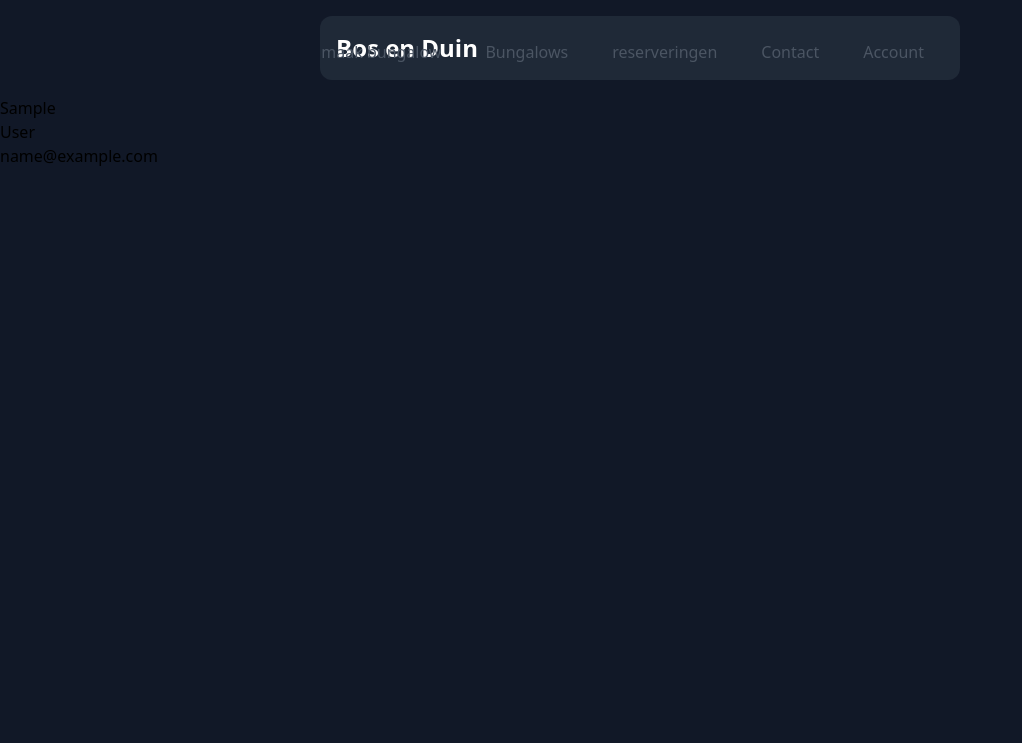
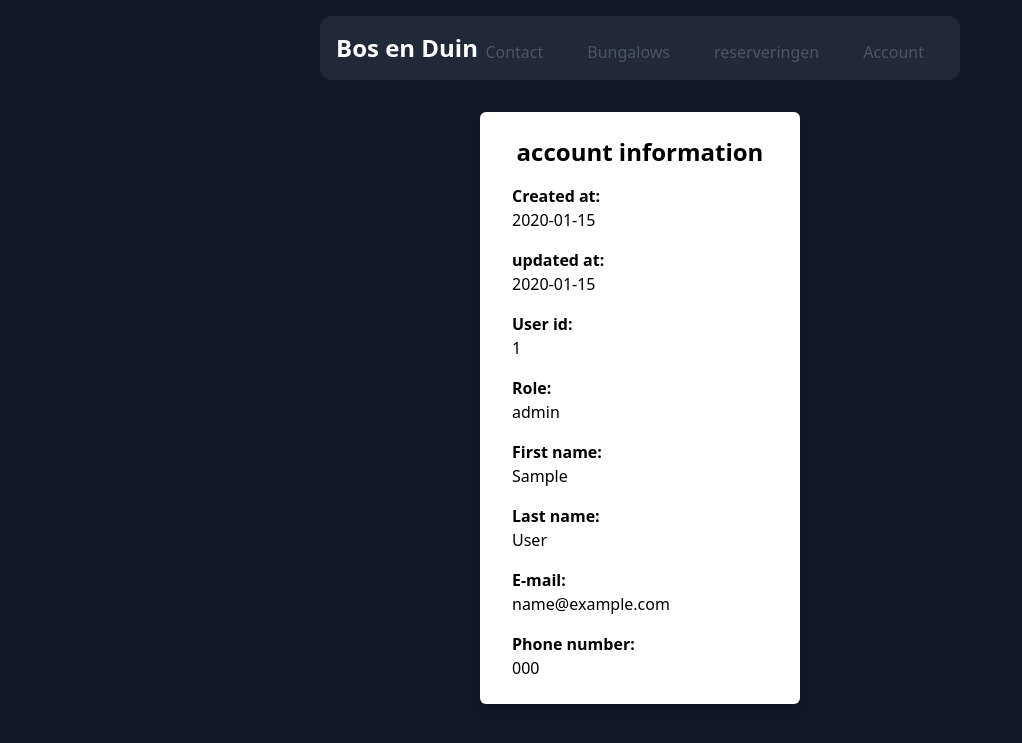
Before and after one commit to DowneyX/webtechnologie-project, a Flask app: page /account in a window 1280 px wide. Shown: the top 743 px of the page, without its empty margins (0-1022 px from the left). Run offline with Flask 2, Linux system fonts and the light colour scheme; a user stored in the database is signed in; tables that the repository leaves empty hold one stand-in row (values such as "Sample post").

Commit message:
added account info, fixed login, added admin logic.

```diff
--- a/website/forms.py
+++ b/website/forms.py
@@ -28,5 +28,5 @@ class Create_user_form(FlaskForm):
 class Login_user_form(FlaskForm):
     email = StringField("e-mail", validators=[DataRequired()])
     password = StringField("password", validators=[DataRequired()])
-    remember = BooleanField("remember")
+    remember = BooleanField("remember me")
     submit = SubmitField("Submit")
--- a/website/routes/views.py
+++ b/website/routes/views.py
@@ -11,7 +11,7 @@ views = Blueprint('views', __name__)
 @views.route('/')
 def home():
     bungalows_obj = Bungalow().query.all()
-    return render_template('bungalows.html', bungalows_obj = bungalows_obj)
+    return render_template('bungalows.html', bungalows_obj = bungalows_obj , user = current_user)
 
 
 @views.route("bungalows/bungalow/<int:bungalow_id>", methods = ['GET', 'POST'])
@@ -34,8 +34,9 @@ def bungalow(bungalow_id):
         # db.session.commit()
         # return redirect(url_for('<url>'))
 
-    return render_template('bungalow.html', bungalow_obj = bungalow_obj, form = form)
+    return render_template('bungalow.html', bungalow_obj = bungalow_obj, form = form , user = current_user)
 
+@login_required
 @views.route("/bungalows/create", methods = ['GET', 'POST'])
 def create_bungalow():
     form = Create_bungalow_form()
@@ -55,9 +56,9 @@ def create_bungalow():
 
         return redirect(url_for('views.bungalow',bungalow_id = bungalow_obj.uuid ))
 
-    return render_template('bungalow_create.html', form = form)
+    return render_template('bungalow_create.html', form = form , user = current_user)
 
-
+@login_required
 @views.route("/bungalows/update/<int:bungalow_id>", methods = ['GET', 'POST'])
 def update_bungalow(bungalow_id):
     form = Create_bungalow_form()
@@ -75,17 +76,21 @@ def update_bungalow(bungalow_id):
         #add to database
         db.session.add(bungalow_obj)
         db.session.commit()
-        return redirect(url_for('views.bungalow',bungalow_id = bungalow_obj.uuid ))
+        return redirect(url_for('views.bungalow',bungalow_id = bungalow_obj.uuid, user = current_user ))
 
     form.title.data = bungalow_obj.title
     form.description.data = bungalow_obj.description
     form.price.data = bungalow_obj.price
     form.max_p.data = bungalow_obj.max_p
 
-    return render_template('bungalow_update.html', form = form)
+    return render_template('bungalow_update.html', form = form, user = current_user)
 
+@login_required
+@views.route('/account')
+def account():
+    return render_template('account.html', user = current_user)
 
-@views.route('/account')
 @login_required
-def account():
-    return render_template('account_overview.html', user = current_user)
+@views.route('/reservations')
+def reservations():
+    return render_template('reservations.html', user = current_user)
--- a/website/static/css/main.css
+++ b/website/static/css/main.css
@@ -546,22 +546,26 @@ Ensure the default browser behavior of the `hidden` attribute.
   margin: 1rem;
 }
 
+.mx-4 {
+  margin-left: 1rem;
+  margin-right: 1rem;
+}
+
 .mx-auto {
   margin-left: auto;
   margin-right: auto;
 }
 
-.mx-4 {
-  margin-left: 1rem;
-  margin-right: 1rem;
+.mt-4 {
+  margin-top: 1rem;
+}
+
+.mt-12 {
+  margin-top: 3rem;
 }
 
 .mb-32 {
   margin-bottom: 8rem;
-}
-
-.mb-12 {
-  margin-bottom: 3rem;
 }
 
 .mb-6 {
@@ -572,16 +576,12 @@ Ensure the default browser behavior of the `hidden` attribute.
   margin-bottom: 1rem;
 }
 
-.mt-4 {
-  margin-top: 1rem;
+.mb-12 {
+  margin-bottom: 3rem;
 }
 
 .mt-2 {
   margin-top: 0.5rem;
-}
-
-.mt-12 {
-  margin-top: 3rem;
 }
 
 .mt-6 {
@@ -708,12 +708,12 @@ Ensure the default browser behavior of the `hidden` attribute.
   overflow: hidden;
 }
 
+.rounded-md {
+  border-radius: 0.375rem;
+}
+
 .rounded-lg {
   border-radius: 0.5rem;
-}
-
-.rounded-md {
-  border-radius: 0.375rem;
 }
 
 .rounded-xl {
@@ -727,6 +727,11 @@ Ensure the default browser behavior of the `hidden` attribute.
 .bg-white {
   --tw-bg-opacity: 1;
   background-color: rgb(255 255 255 / var(--tw-bg-opacity));
+}
+
+.bg-green-600 {
+  --tw-bg-opacity: 1;
+  background-color: rgb(22 163 74 / var(--tw-bg-opacity));
 }
 
 .bg-blue-600 {
@@ -760,6 +765,26 @@ Ensure the default browser behavior of the `hidden` attribute.
   padding: 0.5rem;
 }
 
+.px-8 {
+  padding-left: 2rem;
+  padding-right: 2rem;
+}
+
+.py-6 {
+  padding-top: 1.5rem;
+  padding-bottom: 1.5rem;
+}
+
+.px-3 {
+  padding-left: 0.75rem;
+  padding-right: 0.75rem;
+}
+
+.py-2 {
+  padding-top: 0.5rem;
+  padding-bottom: 0.5rem;
+}
+
 .px-4 {
   padding-left: 1rem;
   padding-right: 1rem;
@@ -773,21 +798,6 @@ Ensure the default browser behavior of the `hidden` attribute.
 .px-6 {
   padding-left: 1.5rem;
   padding-right: 1.5rem;
-}
-
-.py-2 {
-  padding-top: 0.5rem;
-  padding-bottom: 0.5rem;
-}
-
-.px-8 {
-  padding-left: 2rem;
-  padding-right: 2rem;
-}
-
-.py-6 {
-  padding-top: 1.5rem;
-  padding-bottom: 1.5rem;
 }
 
 .px-1 {
@@ -850,6 +860,11 @@ Ensure the default browser behavior of the `hidden` attribute.
   letter-spacing: 0em;
 }
 
+.text-white {
+  --tw-text-opacity: 1;
+  color: rgb(255 255 255 / var(--tw-text-opacity));
+}
+
 .text-gray-800 {
   --tw-text-opacity: 1;
   color: rgb(31 41 55 / var(--tw-text-opacity));
@@ -858,16 +873,6 @@ Ensure the default browser behavior of the `hidden` attribute.
 .text-gray-500 {
   --tw-text-opacity: 1;
   color: rgb(107 114 128 / var(--tw-text-opacity));
-}
-
-.text-white {
-  --tw-text-opacity: 1;
-  color: rgb(255 255 255 / var(--tw-text-opacity));
-}
-
-.text-red-400 {
-  --tw-text-opacity: 1;
-  color: rgb(248 113 113 / var(--tw-text-opacity));
 }
 
 .text-gray-100 {
@@ -883,6 +888,11 @@ Ensure the default browser behavior of the `hidden` attribute.
 .text-blue-600 {
   --tw-text-opacity: 1;
   color: rgb(37 99 235 / var(--tw-text-opacity));
+}
+
+.text-red-400 {
+  --tw-text-opacity: 1;
+  color: rgb(248 113 113 / var(--tw-text-opacity));
 }
 
 .text-gray-600 {
@@ -919,6 +929,11 @@ Ensure the default browser behavior of the `hidden` attribute.
 
 .ease-in-out {
   transition-timing-function: cubic-bezier(0.4, 0, 0.2, 1);
+}
+
+.hover\:bg-green-900:hover {
+  --tw-bg-opacity: 1;
+  background-color: rgb(20 83 45 / var(--tw-bg-opacity));
 }
 
 .hover\:bg-blue-900:hover {
@@ -976,6 +991,10 @@ Ensure the default browser behavior of the `hidden` attribute.
     grid-column: span 6 / span 6;
   }
 
+  .sm\:w-1\/4 {
+    width: 25%;
+  }
+
   .sm\:w-1\/3 {
     width: 33.333333%;
   }
@@ -984,6 +1003,10 @@ Ensure the default browser behavior of the `hidden` attribute.
 @media (min-width: 768px) {
   .md\:col-span-3 {
     grid-column: span 3 / span 3;
+  }
+
+  .md\:w-1\/4 {
+    width: 25%;
   }
 
   .md\:w-1\/3 {
@@ -1012,6 +1035,10 @@ Ensure the default browser behavior of the `hidden` attribute.
     margin-bottom: 0px;
   }
 
+  .lg\:w-1\/4 {
+    width: 25%;
+  }
+
   .lg\:w-6\/12 {
     width: 50%;
   }
--- /dev/null
+++ b/website/templates/account.html
@@ -0,0 +1,63 @@
+<!--inherits from this base -->
+{% extends "bases/base.html" %}
+
+<!--page specific title -->
+{% block title %} account {% endblock %}
+
+<!--page specific css -->
+{% block stylesheet %} {% endblock %}
+
+<!--page specific content -->
+<div class="content-container">
+  {% block content %}
+
+  <div class="flex items-center justify-center ">
+    <div class="px-8 py-6 mx-4 mt-4 text-left bg-white rounded-md shadow-lg md:w-1/4 lg:w-1/4 sm:w-1/4">
+      <h3 class="text-2xl font-bold text-center">account information</h3>
+
+      <div class="mt-4">
+        <h5 class="font-bold">Created at:</h5>
+        <p>{{user.created_at }}</p>
+      </div>
+
+      <div class="mt-4">
+        <h5 class="font-bold">updated at:</h5>
+        <p>{{user.updated_at}}</p>
+      </div>
+
+      <div class="mt-4">
+        <h5 class="font-bold">User id:</h5>
+        <p>{{user.uuid}}</p>
+      </div>
+
+      <div class="mt-4">
+        <h5 class="font-bold">Role:</h5>
+        <p>{{user.role}}</p>
+      </div>
+
+      <div class="mt-4">
+        <h5 class="font-bold">First name:</h5>
+        <p>{{user.first_name}}</p>
+      </div>
+
+      <div class="mt-4">
+        <h5 class="font-bold">Last name:</h5>
+        <p>{{user.last_name}}</p>
+      </div>
+
+      <div class="mt-4">
+        <h5 class="font-bold">E-mail:</h5>
+        <p>{{user.email}}</p>
+      </div>
+
+      <div class="mt-4">
+        <h5 class="font-bold">Phone number:</h5>
+        <p>{{user.phone_nr}}</p>
+      </div>
+
+
+    </div>
+  </div>
+
+  {% endblock %}
+</div>
--- a/website/templates/account_overview.html
+++ /dev/null
@@ -1,25 +0,0 @@
-<!--inherits from this base -->
-{% extends "bases/base.html" %}
-
-<!--page specific title -->
-{% block title %} account {% endblock %}
-
-<!--page specific css -->
-{% block stylesheet %} {% endblock %}
-
-<!--page specific content -->
-<div class="content-container">
-  {% block content %}
-
-  <P>
-    {{user.first_name}}
-  </P>
-  <P>
-    {{user.last_name}}
-  </P>
-  <P>
-    {{user.email}}
-  </P>
-
-  {% endblock %}
-</div>
--- a/website/templates/bungalow_create.html
+++ b/website/templates/bungalow_create.html
@@ -36,7 +36,6 @@
             {{form.max_p(class='w-full px-4 py-2 mt-2 border rounded-md focus:outline-none focus:ring-1
             focus:ring-blue-600')}}
           </div>
-          <span class="text-xs text-red-400">Password must be same!</span>
           <div class="flex">
             {{form.submit(class="w-full px-6 py-2 mt-4 text-white bg-blue-600 rounded-lg hover:bg-blue-900")}}
           </div>
--- a/website/templates/bungalow_update.html
+++ b/website/templates/bungalow_update.html
@@ -36,7 +36,6 @@
             {{form.max_p(class='w-full px-4 py-2 mt-2 border rounded-md focus:outline-none focus:ring-1
             focus:ring-blue-600')}}
           </div>
-          <span class="text-xs text-red-400">Password must be same!</span>
           <div class="flex">
             {{form.submit(class="w-full px-6 py-2 mt-4 text-white bg-blue-600 rounded-lg hover:bg-blue-900")}}
           </div>
--- a/website/templates/includes/header.html
+++ b/website/templates/includes/header.html
@@ -11,24 +11,28 @@
 				<ul class="list-reset flex justify-between flex-1 md:flex-none items-center">
 					<li class="mr-3">
 						<a class="inline-block text-gray-600 no-underline hover:text-gray-200 hover:text-underline py-2 px-4"
-							href="/bungalows/create">maak bungalow</a>
+							href="#">Contact</a>
 					</li>
+
 					<li class="mr-3">
 						<a class="inline-block text-gray-600 no-underline hover:text-gray-200 hover:text-underline py-2 px-4"
 							href="/bungalows">Bungalows</a>
 					</li>
+					{% if user.first_name%}
 					<li class="mr-3">
 						<a class="inline-block text-gray-600 no-underline hover:text-gray-200 hover:text-underline py-2 px-4"
-							href="#">reserveringen</a>
-					</li>
-					<li class="mr-3">
-						<a class="inline-block text-gray-600 no-underline hover:text-gray-200 hover:text-underline py-2 px-4"
-							href="#">Contact</a>
+							href="/reservations">reserveringen</a>
 					</li>
 					<li class="mr-3">
 						<a class="inline-block text-gray-600 no-underline hover:text-gray-200 hover:text-underline py-2 px-4"
 							href="/account">Account</a>
 					</li>
+					{%else %}
+					<li class="mr-3">
+						<a class="inline-block text-gray-600 no-underline hover:text-gray-200 hover:text-underline py-2 px-4"
+							href="/auth/login">login</a>
+					</li>
+					{% endif %}
 				</ul>
 			</div>
 		</div>
```
Also changed, not shown: website/routes/auth.py (+9 -10 lines), website/templates/auth/login.html (+7 -1 lines), website/templates/bungalow.html (+19 -11 lines), website/templates/bungalows.html (+9 -0 lines), website/templates/reservation_update.html (renamed from website/templates/booking_overview.html), website/templates/reservations.html (renamed from website/templates/booking_update.html).
